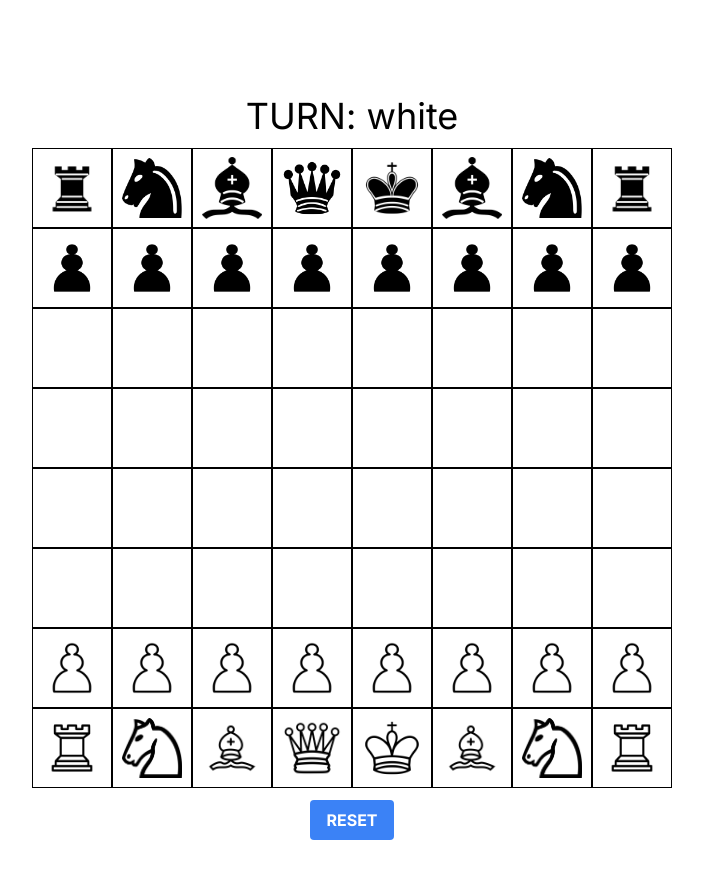
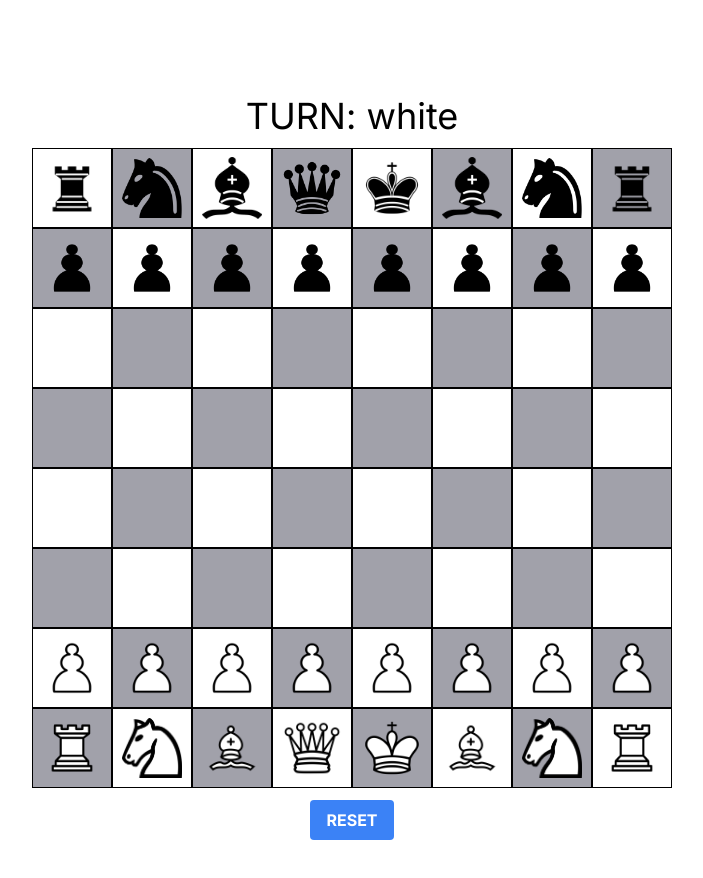
Before and after one commit to Chloe199719/Python-Chest, a Next.js app in the folder chest/: page / in a window 1280 px wide. Shown: the top 878 px of the page, without its empty margins (288-991 px from the left). Built offline with nearby package versions, Linux system fonts and the light colour scheme.

Commit message:
Adding bg-color to the game board

```diff
--- a/chest/src/app/GameBoard.tsx
+++ b/chest/src/app/GameBoard.tsx
@@ -64,18 +64,19 @@ function GameBoard({}: Props) {
           return (
             <div key={i} className="flex">
               {row.map((cell, ii) => {
+                const color = (i + ii) % 2 == 0 ? "bg-white" : "bg-zinc-400";
                 return (
                   <div
                     onClick={() => {
                       handleClick([i, ii]);
                     }}
                     key={`${ii}${i}`}
-                    className={`flex-1 border border-black h-20 w-20 flex items-center justify-center ${
+                    className={`flex-1 border  border-black h-20 w-20 flex items-center justify-center ${
                       startSelected &&
                       startSelected[0] == i &&
                       startSelected[1] == ii
                         ? "bg-green-500"
-                        : ""
+                        : color
                     } ${
                       endSelected && endSelected[0] == i && endSelected[1] == ii
                         ? "bg-red-500"
```
